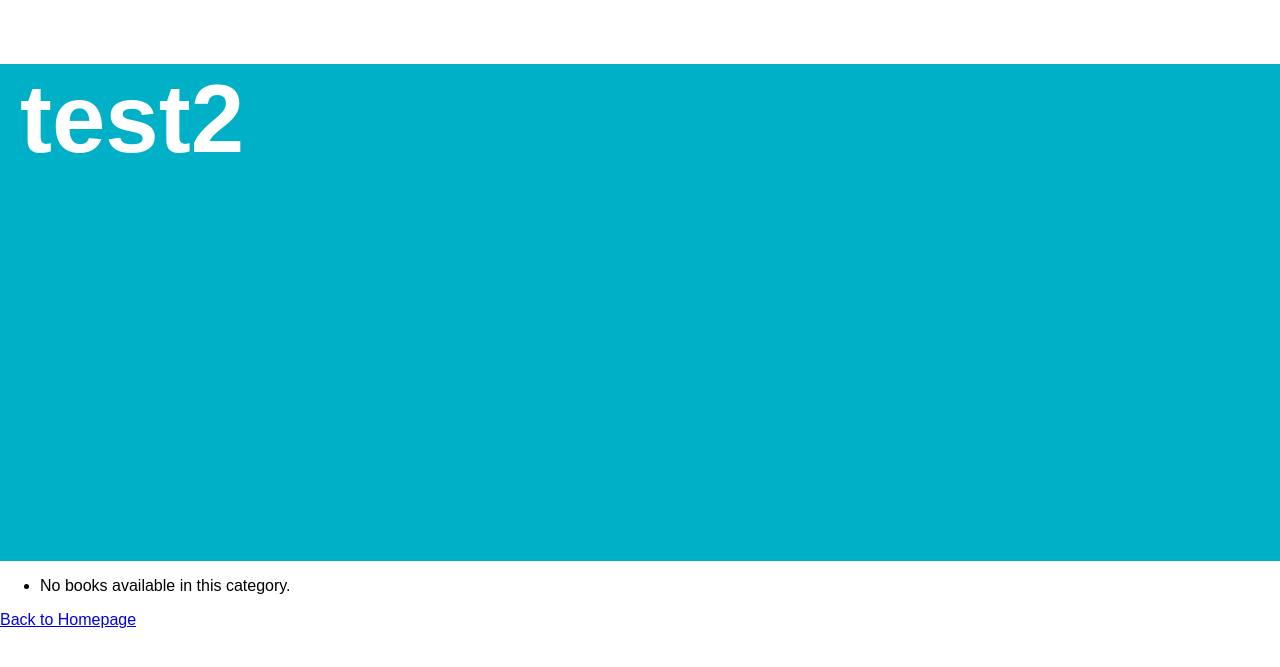
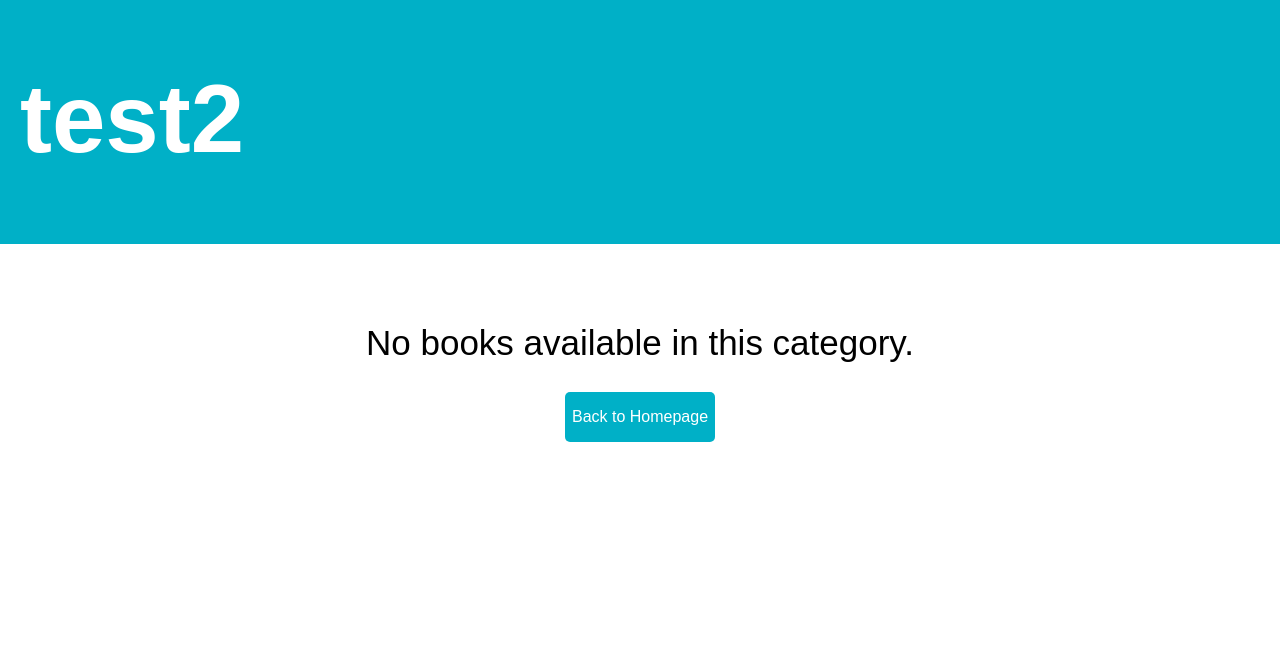
Before and after one commit to RayaneGuebre/library-website, a Django app: a page that uses library_website/app_folder/templates/app_folder/category.html in a window 1280 px wide. Shown: the top 667 px of the page. Run offline with Django 5.2, Linux system fonts and the light colour scheme; data comes from the database, SQL or seed files in the repository; both versions use the stored data as it was after the commit.

Commit message:
starting working on category page

```diff
--- a/library_website/app_folder/static/style.css
+++ b/library_website/app_folder/static/style.css
@@ -163,8 +163,9 @@
 }
 #category-name-text{
   width: 100vw;
-  height: 497px;
-  display: block;
+  height: 244px;
+  display: flex;
+  padding-top: 0px;
   background-color: var(--light-blue);
 
 }
@@ -189,3 +190,43 @@
   font-size: 15px;
   text-align: center;
 }
+.no-books-text{
+  padding-top: 50px;
+  display: flex;
+  margin-left: 0px;
+  align-items: center;
+  justify-content: center;
+  width: 100vw;
+}
+.no-books-text h2{
+  font-weight: 400;
+  text-align: center;
+  font-size: 35px;
+
+
+
+
+}
+.back-button-container{
+  display: flex;
+  text-align: center;
+  justify-content: center;
+  align-items: center;
+  margin: 0 auto;
+}
+.back-button {
+  align-items: center;
+  justify-content: center;
+
+  display: inline-block;
+  width: 150px; /* Set the desired width */
+  height: 50px; /* Set the desired height */
+  background-color: var(--light-blue); /* Adjust color as needed */
+  color: white;
+  text-align: center;
+  line-height: 50px; /* This centers the text vertically */
+  text-decoration: none;
+  border-radius: 5px;
+  font-size: 16px;
+  font-weight: 500;
+}
--- a/library_website/app_folder/templates/app_folder/book_detail.html
+++ b/library_website/app_folder/templates/app_folder/book_detail.html
@@ -6,12 +6,13 @@
     <meta name="viewport" content="width=device-width, initial-scale=1.0" />
     <title>{{ book.name }}</title>
     <link rel="stylesheet" href="{%static 'style.css'%}" />
+    <link rel="icon" href="https://www.dic-college.be/wp-content/uploads/fav-DIC.png" sizes="32x32">
   </head>
   <body>
     <div class="book_container">
       <div class="book-cover">
         {% if book.cover_image %}
-        <img src="images/book-cover" alt="Cover" />
+        <img src="{{book.cover_image}} alt="Cover" />
         {% else %}
         <p>No cover Image Available</p>
         {% endif %}
--- a/library_website/app_folder/templates/app_folder/category.html
+++ b/library_website/app_folder/templates/app_folder/category.html
@@ -3,21 +3,34 @@
 <!DOCTYPE html>
 <html>
   <head>
-    <title>{{ category.name }}</title>
+    <link rel="preconnect" href="https://fonts.gstatic.com" crossorigin />
+    <link rel="preconnect" href="https://fonts.googleapis.com" />
+    <link rel="preconnect" href="https://fonts.gstatic.com" crossorigin />
+    <link
+      href="https://fonts.googleapis.com/css2?family=Inter:ital,opsz,wght@0,14..32,100..900;1,14..32,100..900&display=swap"
+      rel="stylesheet"
+    />
+
+    <link
+      rel="icon"
+      href="https://www.dic-college.be/wp-content/uploads/fav-DIC.png"
+      sizes="32x32"
+    />
+    <title>{{ category.name }} - Biblioteque - DIC</title>
     <link rel="stylesheet" href="{% static 'style.css' %}" />
   </head>
   <body>
+    <header>
       <div id="category-name-text">
         <h1>{{ category.name }}</h1>
       </div>
+    </header>
     <div id="books-container">
-      <ul>
       {% for book in books %}
       <div id="book-container">
         <a href="{% url 'book_detail' category.name book.slug %}">
           <div class="book-item">
-              <img src="{{book.cover_image}}"" alt="{{ book.name }} cover
-              image">
+            <img src="{{book.cover_image}}"" alt="{{ book.name }} cover image">
             <span class="book-title"> {{ book.slug }} </span>
             by
             <span class="book-author">{{ book.author }}</span>
@@ -27,12 +40,13 @@
       </div>
 
       {% empty %}
-        <li>No books available in this category.</li>
+      <div class="no-books-text">
+        <h2>No books available in this category.</h2>
+      </div>
       {% endfor %}
-      </ul>
     </div>
-    <div id="back-button">
-      <a href="{% url 'category_list' %}">Back to Homepage</a>
+    <div class="back-button-container">
+      <a href="{% url 'category_list' %}" class="back-button">Back to Homepage</a>
     </div>
   </body>
 </html>
```
Also changed, not shown: library_website/db.sqlite3. Lines whose indentation alone changed are shown as unchanged.
